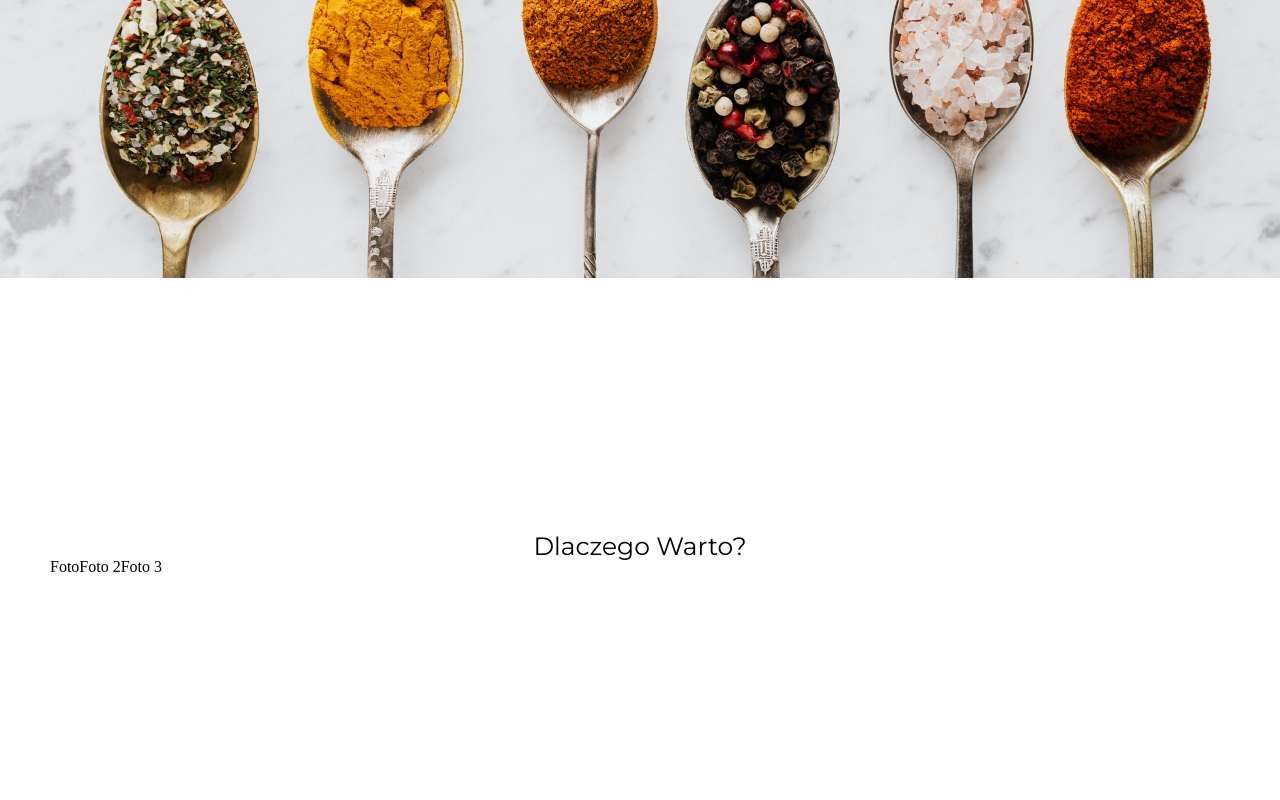
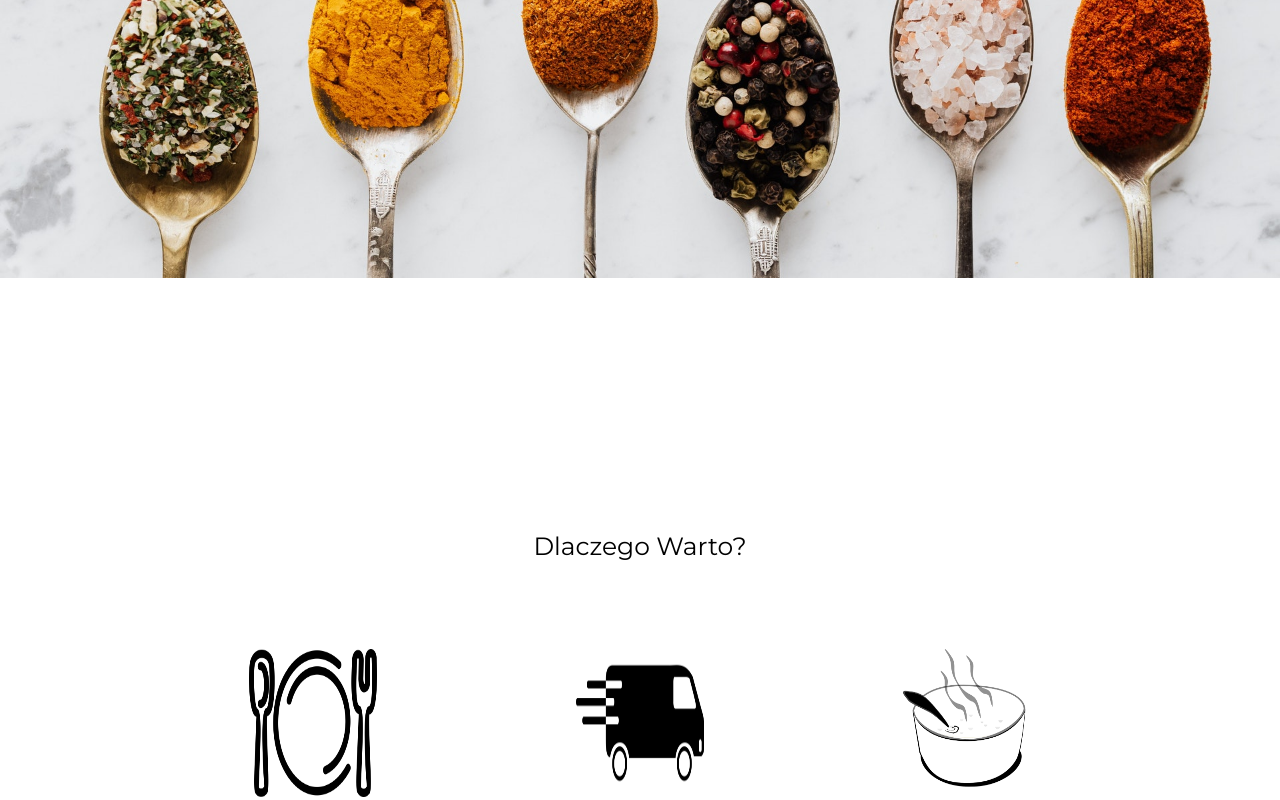
Before and after one commit to Marek-90/food-project, a React (Create React App) app: page / in a window 1280 px wide. Shown: the part 522-1322 px from the top of the page. Before the commit the page ends 1097 px from the top, so only its background shows below. Built offline with nearby package versions, Linux system fonts and the light colour scheme.

Commit message:
new assets

```diff
--- a/src/components/WhyIsItWorth/Element/ElementOne/elementOne.jsx
+++ b/src/components/WhyIsItWorth/Element/ElementOne/elementOne.jsx
@@ -1,9 +1,11 @@
 import React from 'react';
+import ImgStyle from './imgStyle';
+import icon1 from '../../../../Assets/symbol-3296658_1280.png'
 
 const ElementOne = () => {
     return (
         <div>
-            Foto
+            <ImgStyle src={icon1} alt=""/>
         </div>
     )
 }
--- /dev/null
+++ b/src/components/WhyIsItWorth/Element/ElementOne/imgStyle.jsx
@@ -0,0 +1,7 @@
+import styled from 'styled-components';
+
+const ImgStyle = styled.img`
+width: 10vw;
+height: 18.555vh;
+`
+export default ImgStyle;
--- a/src/components/WhyIsItWorth/Element/ElementThree/elementThree.jsx
+++ b/src/components/WhyIsItWorth/Element/ElementThree/elementThree.jsx
@@ -1,8 +1,12 @@
 import React from 'react';
+import ImgStyle from './imgStyle';
+import icon3 from '../../../../Assets/zupa.png';
 
 const ElementThree = () => {
     return (
-        <div>Foto 3</div>
+        <div>
+            <ImgStyle src={icon3} alt=""/>
+        </div>
     )
 }
 
--- /dev/null
+++ b/src/components/WhyIsItWorth/Element/ElementThree/imgStyle.jsx
@@ -0,0 +1,8 @@
+import styled from 'styled-components';
+
+const ImgStyle = styled.img`
+width: 10vw;
+height: 18.555vh;
+`
+
+export default ImgStyle;
--- a/src/components/WhyIsItWorth/Element/ElementTwo/elementTwo.jsx
+++ b/src/components/WhyIsItWorth/Element/ElementTwo/elementTwo.jsx
@@ -1,8 +1,13 @@
 import React from 'react';
+import ImgStyled from './imgStyle';
+import icon2 from '../../../../Assets/vans.png';
+
 
 const ElementTwo = () => {
     return (
-        <div>Foto 2</div>
+        <div>
+            <ImgStyled src={icon2} alt="vans"/>
+        </div>
     )
 }
 
--- /dev/null
+++ b/src/components/WhyIsItWorth/Element/ElementTwo/imgStyle.jsx
@@ -0,0 +1,8 @@
+import styled from 'styled-components';
+
+const ImgStyled = styled.img`
+width: 10vw;
+height: 18.555vh;
+`
+
+export default ImgStyled;
--- a/src/components/WhyIsItWorth/Element/elementStyle.jsx
+++ b/src/components/WhyIsItWorth/Element/elementStyle.jsx
@@ -1,7 +1,10 @@
 import styled from 'styled-components';
+
 
 const ElementStyle = styled.div`
 display: flex;
+justify-content: space-evenly;
+margin-top: 7vw;
 
 `
 
```
Also changed, not shown: src/Assets/vans.png (added), src/Assets/zupa.png (added).
